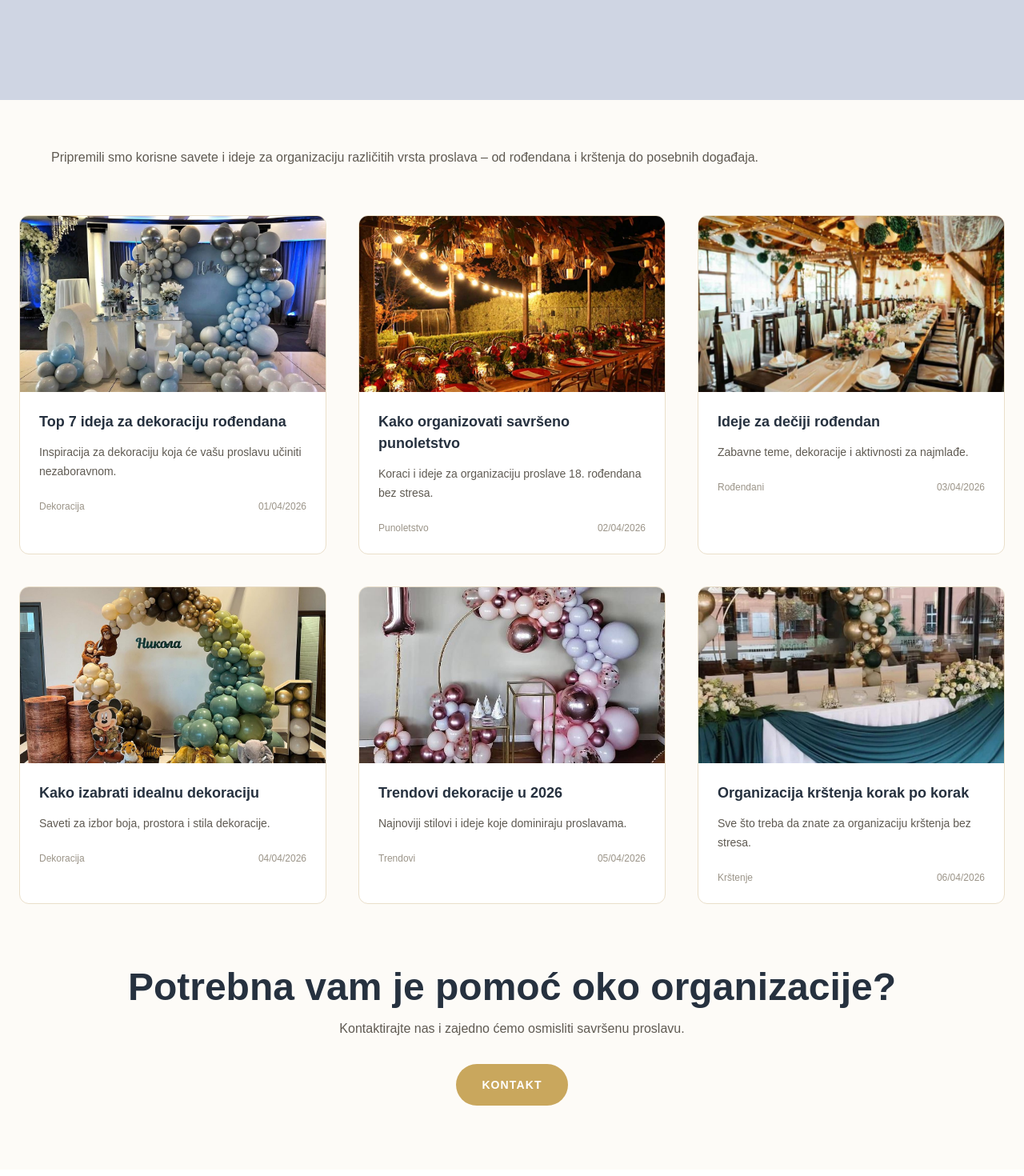
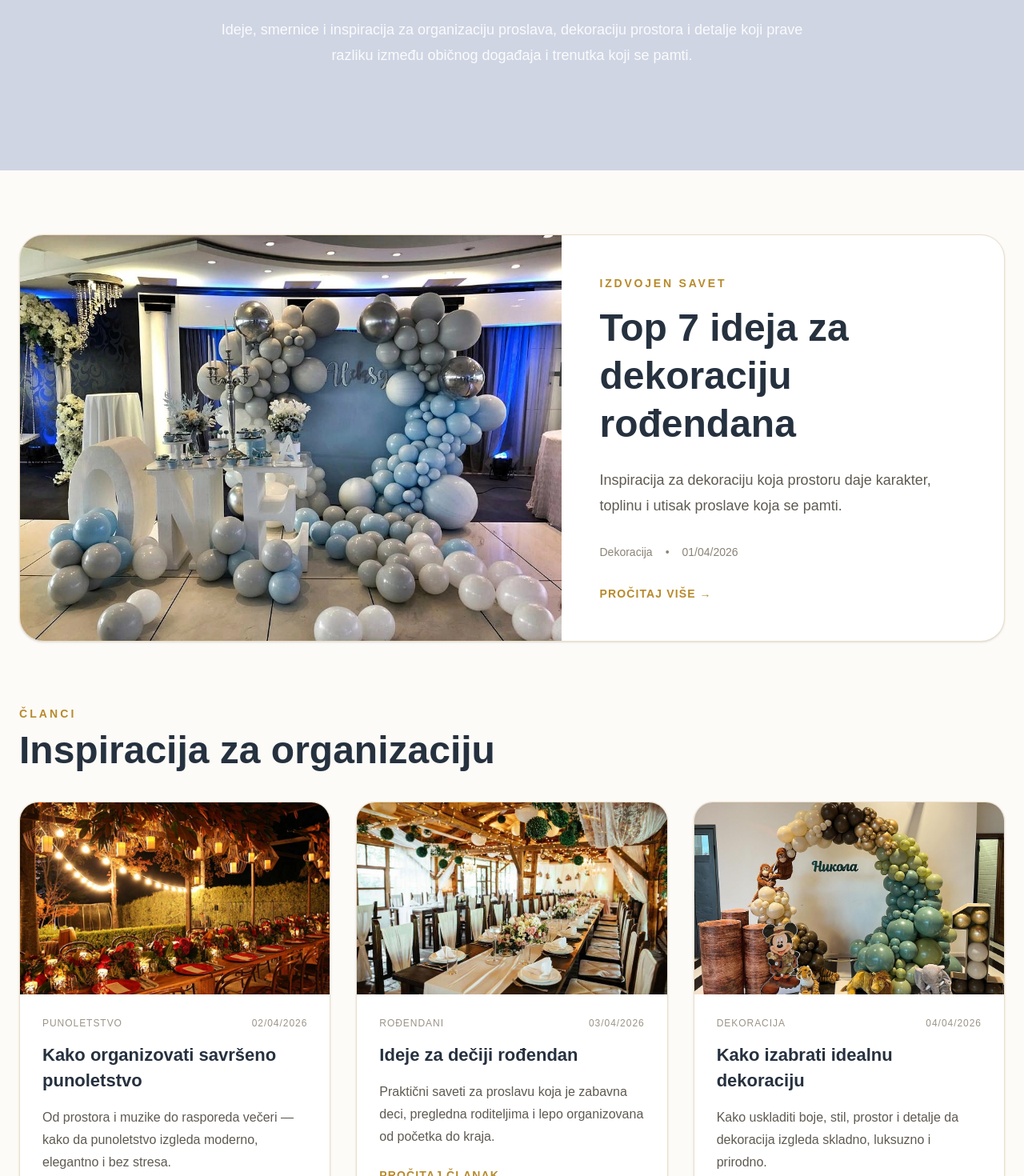
Before and after one commit to ITMilena/magic-moments, a Next.js app: page /saveti in a window 1280 px wide. Shown: the part 340-1810 px from the top of the page at 80% size. Built offline with nearby package versions, Linux system fonts and the light colour scheme.

Commit message:
dodati detalji za saveti clanke

```diff
--- a/app/saveti/page.tsx
+++ b/app/saveti/page.tsx
@@ -5,7 +5,7 @@ const saveti = [
     slug: "top-7-ideja-za-dekoraciju-rodjendana",
     title: "Top 7 ideja za dekoraciju rođendana",
     excerpt:
-      "Inspiracija za dekoraciju koja će vašu proslavu učiniti nezaboravnom.",
+      "Inspiracija za dekoraciju koja prostoru daje karakter, toplinu i utisak proslave koja se pamti.",
     image: "/dekoracija1.jpg",
     date: "01/04/2026",
     category: "Dekoracija",
@@ -14,7 +14,7 @@ const saveti = [
     slug: "kako-organizovati-savrseno-punoletstvo",
     title: "Kako organizovati savršeno punoletstvo",
     excerpt:
-      "Koraci i ideje za organizaciju proslave 18. rođendana bez stresa.",
+      "Od prostora i muzike do rasporeda večeri — kako da punoletstvo izgleda moderno, elegantno i bez stresa.",
     image: "/event1.jpg",
     date: "02/04/2026",
     category: "Punoletstvo",
@@ -23,7 +23,7 @@ const saveti = [
     slug: "ideje-za-deciji-rodjendan",
     title: "Ideje za dečiji rođendan",
     excerpt:
-      "Zabavne teme, dekoracije i aktivnosti za najmlađe.",
+      "Praktični saveti za proslavu koja je zabavna deci, pregledna roditeljima i lepo organizovana od početka do kraja.",
     image: "/event2.jpg",
     date: "03/04/2026",
     category: "Rođendani",
@@ -32,7 +32,7 @@ const saveti = [
     slug: "kako-izabrati-idealnu-dekoraciju",
     title: "Kako izabrati idealnu dekoraciju",
     excerpt:
-      "Saveti za izbor boja, prostora i stila dekoracije.",
+      "Kako uskladiti boje, stil, prostor i detalje da dekoracija izgleda skladno, luksuzno i prirodno.",
     image: "/dekoracija2.jpg",
     date: "04/04/2026",
     category: "Dekoracija",
@@ -41,7 +41,7 @@ const saveti = [
     slug: "trendovi-dekoracije-u-2026",
     title: "Trendovi dekoracije u 2026",
     excerpt:
-      "Najnoviji stilovi i ideje koje dominiraju proslavama.",
+      "Najlepši pravci u dekoraciji proslava — od elegantnih tonova do upečatljivih detalja koji dominiraju prostorom.",
     image: "/dekoracija3.jpg",
     date: "05/04/2026",
     category: "Trendovi",
@@ -50,7 +50,7 @@ const saveti = [
     slug: "organizacija-krstenja-korak-po-korak",
     title: "Organizacija krštenja korak po korak",
     excerpt:
-      "Sve što treba da znate za organizaciju krštenja bez stresa.",
+      "Mirna i pažljivo organizovana priprema krštenja uz fokus na toplinu, eleganciju i važne porodične trenutke.",
     image: "/krstenje1.jpeg",
     date: "06/04/2026",
     category: "Krštenje",
@@ -58,9 +58,12 @@ const saveti = [
 ];
 
 export default function SavetiPage() {
+  const featured = saveti[0];
+  const others = saveti.slice(1);
+
   return (
     <main className="bg-[#fdfbf7] text-[#2f2a24]">
-      <section className="bg-[#cfd5e3] px-6 py-24 md:py-32">
+      <section className="relative overflow-hidden bg-[#cfd5e3] px-6 py-24 md:py-32">
         <div className="mx-auto max-w-7xl text-center">
           <p className="text-sm font-semibold uppercase tracking-[0.28em] text-white/80">
             Magic Moments
@@ -69,28 +72,77 @@ export default function SavetiPage() {
           <h1 className="mt-6 text-4xl font-semibold uppercase tracking-[0.10em] text-[#f7f2e8] md:text-7xl">
             Saveti
           </h1>
+
+          <p className="mx-auto mt-6 max-w-3xl text-base leading-8 text-white/90 md:text-lg">
+            Ideje, smernice i inspiracija za organizaciju proslava, dekoraciju
+            prostora i detalje koji prave razliku između običnog događaja i
+            trenutka koji se pamti.
+          </p>
         </div>
       </section>
 
-      <section className="px-6 py-14">
-        <div className="mx-auto max-w-6xl text-[#5f5a52] leading-8">
-          <p>
-            Pripremili smo korisne savete i ideje za organizaciju različitih vrsta
-            proslava – od rođendana i krštenja do posebnih događaja.
-          </p>
+      <section className="px-6 py-16 md:py-20">
+        <div className="mx-auto max-w-7xl">
+          <Link
+            href={`/saveti/${featured.slug}`}
+            className="group grid overflow-hidden rounded-[30px] border border-[#eadfca] bg-white shadow-sm transition hover:shadow-md lg:grid-cols-[1.1fr_0.9fr]"
+          >
+            <div className="relative min-h-[320px] overflow-hidden lg:min-h-[460px]">
+              <img
+                src={featured.image}
+                alt={featured.title}
+                className="h-full w-full object-cover transition duration-700 group-hover:scale-105"
+              />
+            </div>
+
+            <div className="flex flex-col justify-center p-8 md:p-10 lg:p-12">
+              <p className="text-sm font-semibold uppercase tracking-[0.20em] text-[#b88a2c]">
+                Izdvojen savet
+              </p>
+
+              <h2 className="mt-4 text-3xl font-semibold leading-tight text-[#26313f] md:text-5xl">
+                {featured.title}
+              </h2>
+
+              <p className="mt-6 text-base leading-8 text-[#5f5a52] md:text-lg">
+                {featured.excerpt}
+              </p>
+
+              <div className="mt-8 flex items-center gap-4 text-sm text-[#8b8478]">
+                <span>{featured.category}</span>
+                <span>•</span>
+                <span>{featured.date}</span>
+              </div>
+
+              <div className="mt-8 inline-flex items-center text-sm font-semibold uppercase tracking-[0.08em] text-[#b88a2c]">
+                Pročitaj više →
+              </div>
+            </div>
+          </Link>
         </div>
       </section>
 
       <section className="px-6 pb-20">
         <div className="mx-auto max-w-7xl">
-          <div className="grid gap-10 md:grid-cols-2 lg:grid-cols-3">
-            {saveti.map((post) => (
+          <div className="mb-10 flex items-end justify-between gap-6">
+            <div>
+              <p className="text-sm font-semibold uppercase tracking-[0.22em] text-[#b88a2c]">
+                Članci
+              </p>
+              <h2 className="mt-3 text-3xl font-semibold text-[#26313f] md:text-5xl">
+                Inspiracija za organizaciju
+              </h2>
+            </div>
+          </div>
+
+          <div className="grid gap-8 md:grid-cols-2 xl:grid-cols-3">
+            {others.map((post) => (
               <Link
                 key={post.slug}
                 href={`/saveti/${post.slug}`}
-                className="group overflow-hidden rounded-[12px] border border-[#eadfca] bg-white transition hover:shadow-md"
+                className="group overflow-hidden rounded-[24px] border border-[#eadfca] bg-white shadow-sm transition hover:-translate-y-1 hover:shadow-md"
               >
-                <div className="relative h-[220px] overflow-hidden">
+                <div className="relative h-[240px] overflow-hidden">
                   <img
                     src={post.image}
                     alt={post.title}
@@ -98,18 +150,22 @@ export default function SavetiPage() {
                   />
                 </div>
 
-                <div className="p-6">
-                  <h3 className="text-[18px] font-semibold text-[#26313f]">
+                <div className="p-7">
+                  <div className="flex items-center justify-between gap-4 text-xs uppercase tracking-[0.08em] text-[#9b9488]">
+                    <span>{post.category}</span>
+                    <span>{post.date}</span>
+                  </div>
+
+                  <h3 className="mt-4 text-[22px] font-semibold leading-8 text-[#26313f]">
                     {post.title}
                   </h3>
 
-                  <p className="mt-3 text-sm leading-6 text-[#5f5a52]">
+                  <p className="mt-4 text-base leading-7 text-[#5f5a52]">
                     {post.excerpt}
                   </p>
 
-                  <div className="mt-6 flex justify-between text-xs text-[#9b9488]">
-                    <span>{post.category}</span>
-                    <span>{post.date}</span>
+                  <div className="mt-6 text-sm font-semibold uppercase tracking-[0.08em] text-[#b88a2c]">
+                    Pročitaj članak →
                   </div>
                 </div>
               </Link>
@@ -119,21 +175,29 @@ export default function SavetiPage() {
       </section>
 
       <section className="px-6 pb-20">
-        <div className="mx-auto max-w-5xl text-center">
-          <h2 className="text-3xl font-semibold text-[#26313f] md:text-5xl">
+        <div className="mx-auto max-w-5xl rounded-[34px] border border-[#eadfca] bg-[#fcfaf6] px-8 py-14 text-center shadow-sm md:px-14">
+          <p className="text-sm font-semibold uppercase tracking-[0.24em] text-[#b88a2c]">
+            Kontakt
+          </p>
+
+          <h2 className="mt-4 text-3xl font-semibold text-[#26313f] md:text-5xl">
             Potrebna vam je pomoć oko organizacije?
           </h2>
 
-          <p className="mt-4 text-[#5f5a52]">
-            Kontaktirajte nas i zajedno ćemo osmisliti savršenu proslavu.
+          <p className="mx-auto mt-6 max-w-3xl text-base leading-8 text-[#5f5a52] md:text-lg">
+            Ako želite da ideju pretvorimo u elegantnu, usklađenu i pažljivo
+            organizovanu proslavu, javite nam se i zajedno ćemo osmisliti svaki
+            detalj.
           </p>
 
-          <Link
-            href="/kontakt"
-            className="mt-8 inline-block rounded-full bg-[#c9a75d] px-8 py-4 text-sm font-semibold uppercase tracking-[0.08em] text-white transition hover:bg-[#b88a2c]"
-          >
-            Kontakt
-          </Link>
+          <div className="mt-10">
+            <Link
+              href="/kontakt"
+              className="inline-flex items-center justify-center rounded-full bg-[#c9a75d] px-8 py-4 text-[13px] font-semibold uppercase tracking-[0.08em] text-white transition hover:bg-[#b88a2c]"
+            >
+              Kontaktirajte nas
+            </Link>
+          </div>
         </div>
       </section>
     </main>
```
Also changed, not shown: app/saveti/[slug]/page.tsx (+77 -50 lines).
